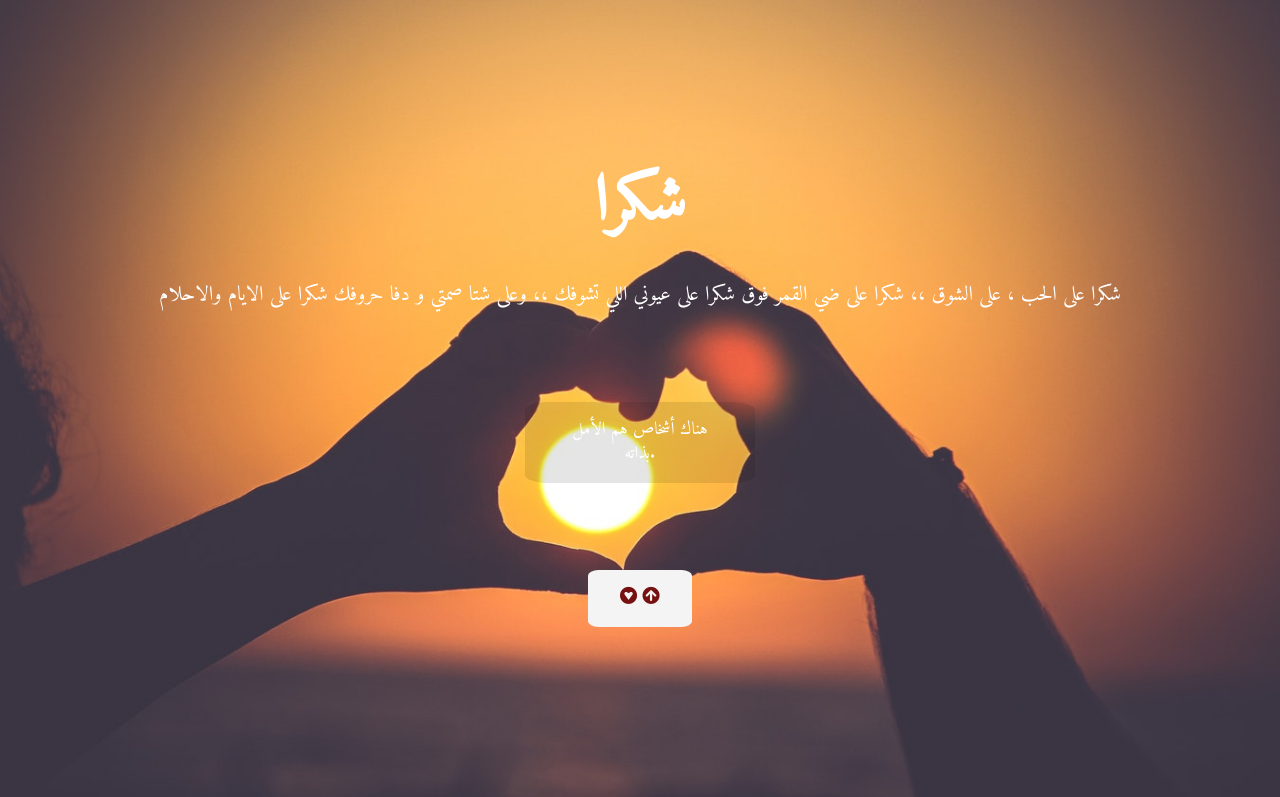
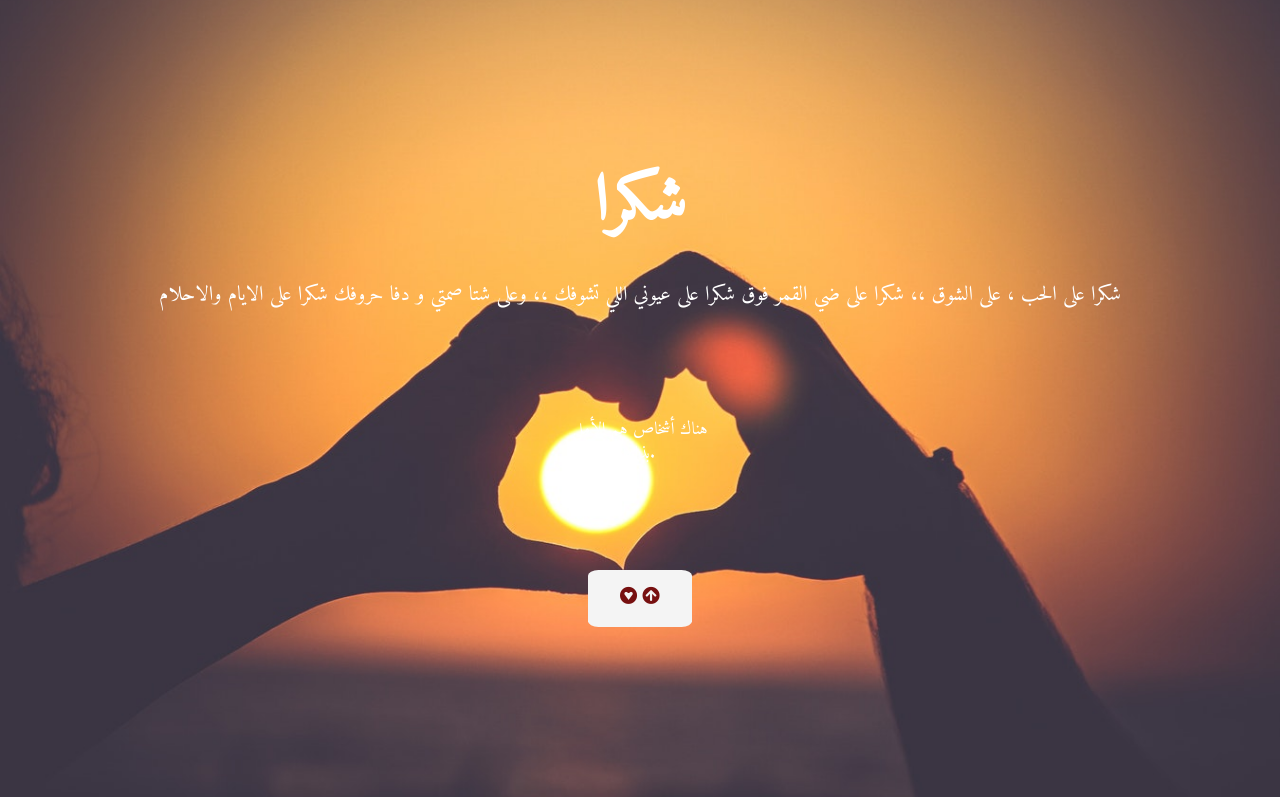
Before and after one commit to ahmadalnaib/azaz, a plain HTML site: page index.html in a window 1280 px wide. Shown: the part 2403-3200 px from the top of the page. Drawn offline with nearby package versions, Linux system fonts and the light colour scheme.

Commit message:
Update style.css

```diff
--- a/style.css
+++ b/style.css
@@ -73,7 +73,7 @@ body{
 .btn-4{
   display: inline-block;
   padding: 1rem 2rem;
-  background: rgba(0, 0,0, 0.1);
+  background: rgba(0, 0,0, 0.0.5);
   color: #fff;
   text-decoration: none;
   border: none;
```
